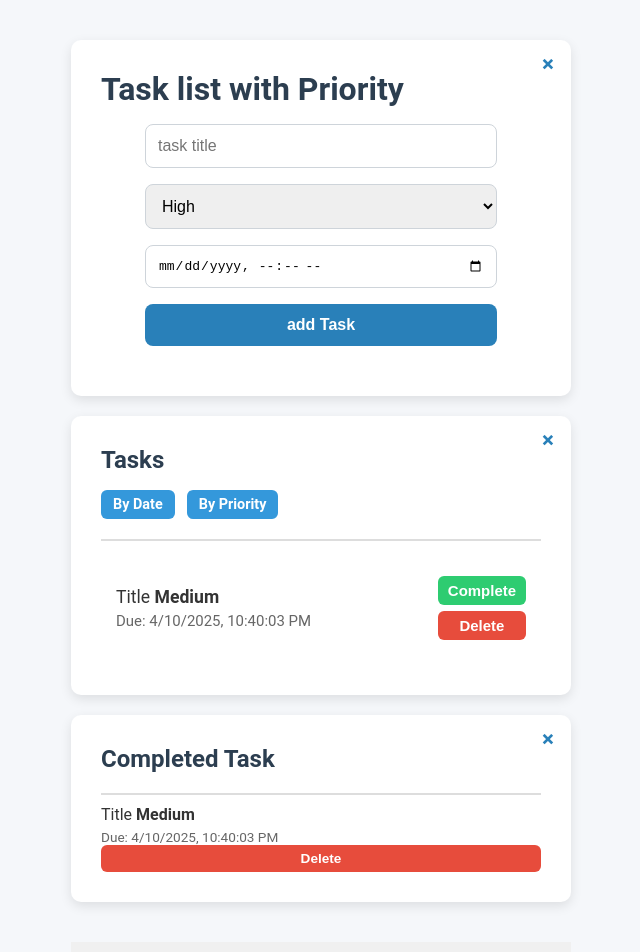
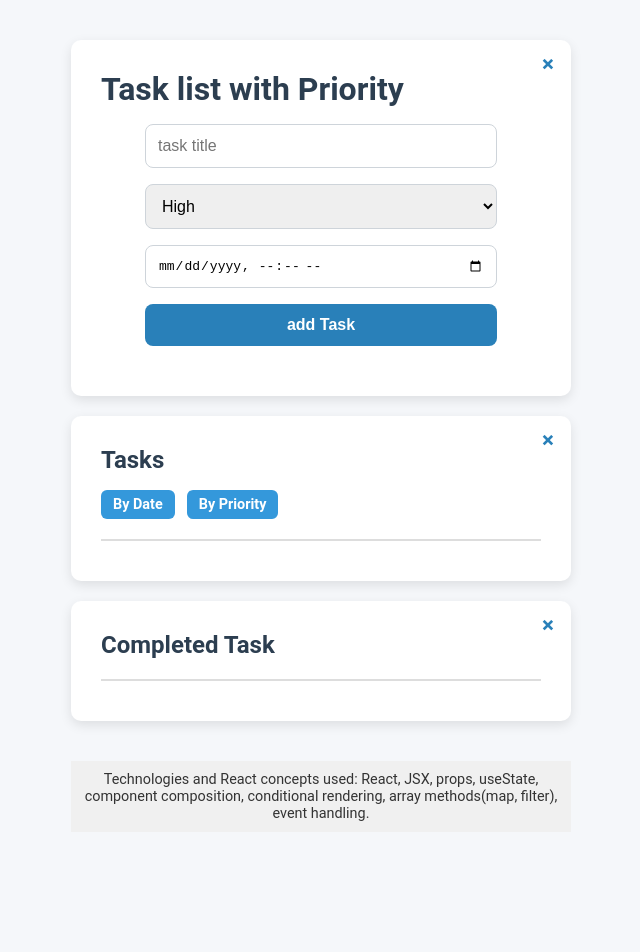
Before and after one commit to netherhouse/Task-List-d, a React app: page / in a window 1280 px wide. Shown: the top 952 px of the page, without its empty margins (319-959 px from the left). After the commit the page ends 872 px from the top, so only its background shows below. Built offline with nearby package versions, Linux system fonts and the light colour scheme; the HTML template or start-up script is replaced by a standard one.

Commit message:
Refactor TaskList and CompletedTaskList components to accept props for task management; implement delete and complete task functionality in App component

```diff
--- a/src/App.jsx
+++ b/src/App.jsx
@@ -43,52 +43,59 @@ function TaskForm({ addTask }) {
     </form>
   );
 }
-function TaskList() {
+function TaskList({ activeTasks, deleteTask, completeTask }) {
   return (
     <ul className="task-list">
-      <TaskItem />
+      {activeTasks.map((task) => (
+        <TaskItem
+          completeTask={completeTask}
+          deleteTask={deleteTask}
+          task={task}
+          key={task.id}
+        />
+      ))}
     </ul>
   );
 }
 
-function TaskItem() {
+function TaskItem({ task, deleteTask, completeTask }) {
+  const { title, priority, deadline, id } = task;
   return (
-    <li className="task-item">
+    <li className={`task-item ${priority.toLowerCase()}`}>
       <div className="task-info">
         <div>
-          Title <strong>Medium</strong>
+          {title} | <strong>{priority}</strong>
         </div>
-        <div className="task-deadline">Due: {new Date().toLocaleString()}</div>
+        <div className="task-deadline">
+          Due: {new Date(deadline).toLocaleString()}
+        </div>
       </div>
       <div className="task-buttons">
-        <button className="complete-button">Complete</button>
-        <button className="delete-button">Delete</button>
+        <button className="complete-button" onClick={() => completeTask(id)}>
+          Complete
+        </button>
+        <button className="delete-button" onClick={() => deleteTask(id)}>
+          Delete
+        </button>
       </div>
     </li>
   );
 }
-function CompletedTaskList() {
+function CompletedTaskList({ completedTasks, deleteTask }) {
   return (
     <ul className="completed-task-list">
-      <CompletedTaskItem />
+      {completedTasks.map((task) => (
+        <TaskItem
+          key={task.id}
+          task={task}
+          deleteTask={deleteTask}
+          completeTask={() => {}} // Optional since tasks are already completed
+        />
+      ))}
     </ul>
   );
 }
-function CompletedTaskItem() {
-  return (
-    <li className="completed-task-item">
-      <div className="task-info">
-        <div>
-          Title <strong>Medium</strong>
-        </div>
-        <div className="task-deadline">Due: {new Date().toLocaleString()}</div>
-      </div>
-      <div className="task-buttons">
-        <button className="delete-button">Delete</button>
-      </div>
-    </li>
-  );
-}
+
 function Footer() {
   return (
     <footer className="footer">
@@ -119,6 +126,20 @@ function App() {
     setTasks([...tasks, { ...task, completed: false, id: Date.now() }]);
   }
 
+  function deleteTask(id) {
+    setTasks(tasks.filter((task) => task.id !== id));
+  }
+  function completeTask(id) {
+    setTasks(
+      tasks.map((task) =>
+        task.id === id ? { ...task, completed: true } : task
+      )
+    );
+  }
+
+  const activeTasks = tasks.filter((task) => !task.completed);
+  const completedTasks = tasks.filter((task) => task.completed);
+
   return (
     <div className="app">
       <div className="task-container">
@@ -143,7 +164,13 @@ function App() {
           <div className="sort-button">By Date</div>
           <div className="sort-button">By Priority</div>
         </div>
-        {openSection.tasks && <TaskList />}
+        {openSection.tasks && (
+          <TaskList
+            completeTask={completeTask}
+            deleteTask={deleteTask}
+            activeTasks={activeTasks}
+          />
+        )}
       </div>
       <div className="completed-task-container">
         <h2>Completed Task</h2>
@@ -153,7 +180,12 @@ function App() {
         >
           +
         </button>
-        <CompletedTaskList />
+        {openSection.completedTasks && (
+          <CompletedTaskList
+            completedTasks={completedTasks}
+            deleteTask={deleteTask}
+          />
+        )}
       </div>
       <Footer />
     </div>
```
